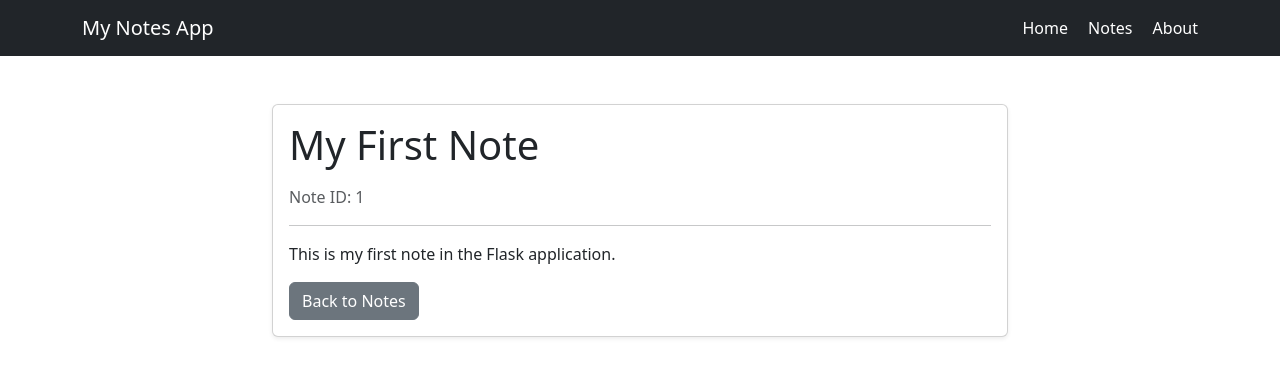
After one commit to cheaborin007-bit/Note-Website, a Flask app: page /notes/1 in a window 1280 px wide. The commit adds this page. Shown: the top 377 px of the page. Run offline with Flask 3, Linux system fonts and the light colour scheme.

Commit message:
Finish Day 5 — View a Single Note with a Dynamic Route

```diff
--- a/app.py
+++ b/app.py
@@ -1,4 +1,4 @@
-from flask import Flask, render_template, request, redirect, url_for
+from flask import Flask, render_template, request, redirect, url_for, abort
 
 app = Flask(__name__)
 
@@ -53,5 +53,20 @@ def create_note():
     return render_template("create_note.html")
 
 
+@app.route("/notes/<int:note_id>")
+def view_note(note_id):
+    selected_note = None
+
+    for note in notes_data:
+        if note["id"] == note_id:
+            selected_note = note
+            break
+
+    if selected_note is None:
+        abort(404)
+
+    return render_template("view_note.html", note=selected_note)
+
+
 if __name__ == "__main__":
     app.run(debug=True)
--- /dev/null
+++ b/templates/view_note.html
@@ -0,0 +1,34 @@
+{% extends "base.html" %}
+
+{% block title %}
+{{ note.title }}
+{% endblock %}
+
+{% block content %}
+    <div class="row justify-content-center">
+        <div class="col-md-8">
+            <div class="card shadow-sm">
+                <div class="card-body">
+                    <h1 class="card-title mb-3">
+                        {{ note.title }}
+                    </h1>
+
+                    <p class="text-muted">
+                        Note ID: {{ note.id }}
+                    </p>
+
+                    <hr>
+
+                    <p class="card-text">
+                        {{ note.content }}
+                    </p>
+
+                    <a href="{{ url_for('notes') }}"
+                       class="btn btn-secondary">
+                        Back to Notes
+                    </a>
+                </div>
+            </div>
+        </div>
+    </div>
+{% endblock %}
```
Also changed, not shown: templates/notes.html (+7 -13 lines).
